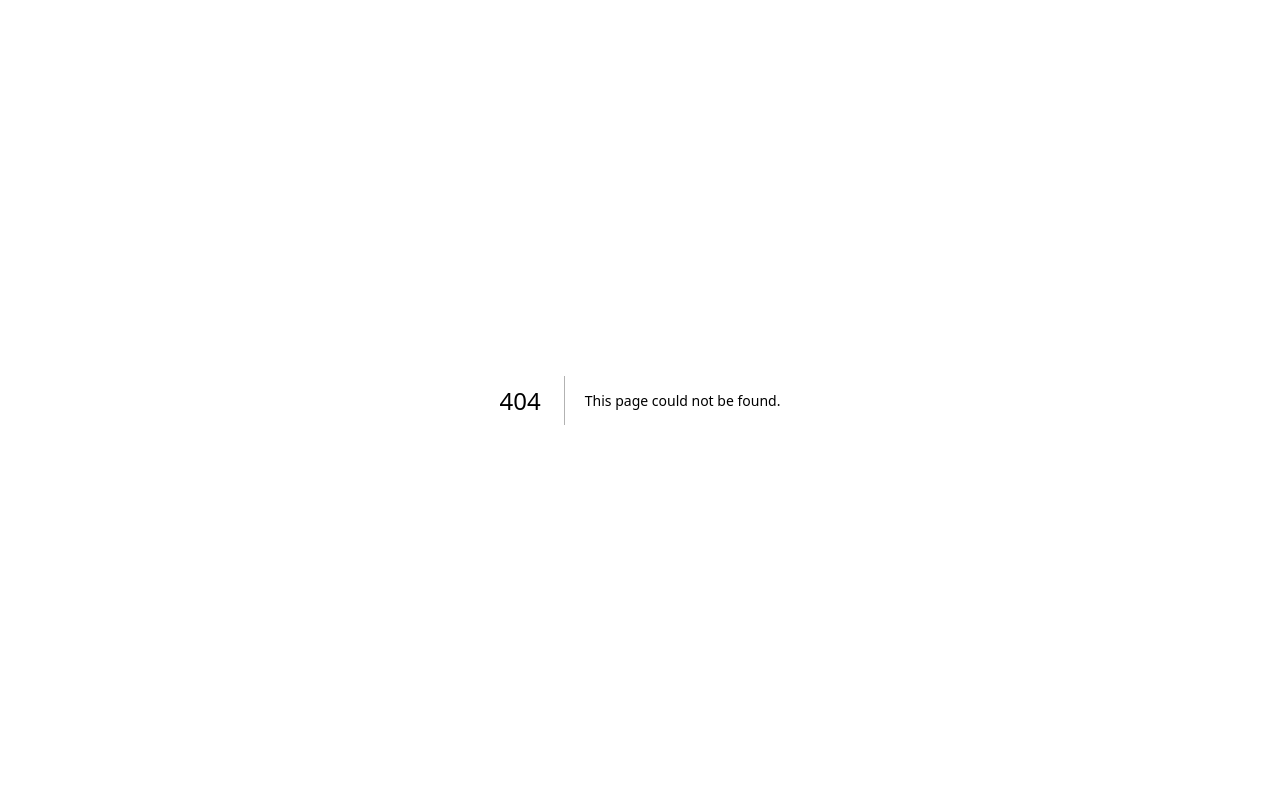
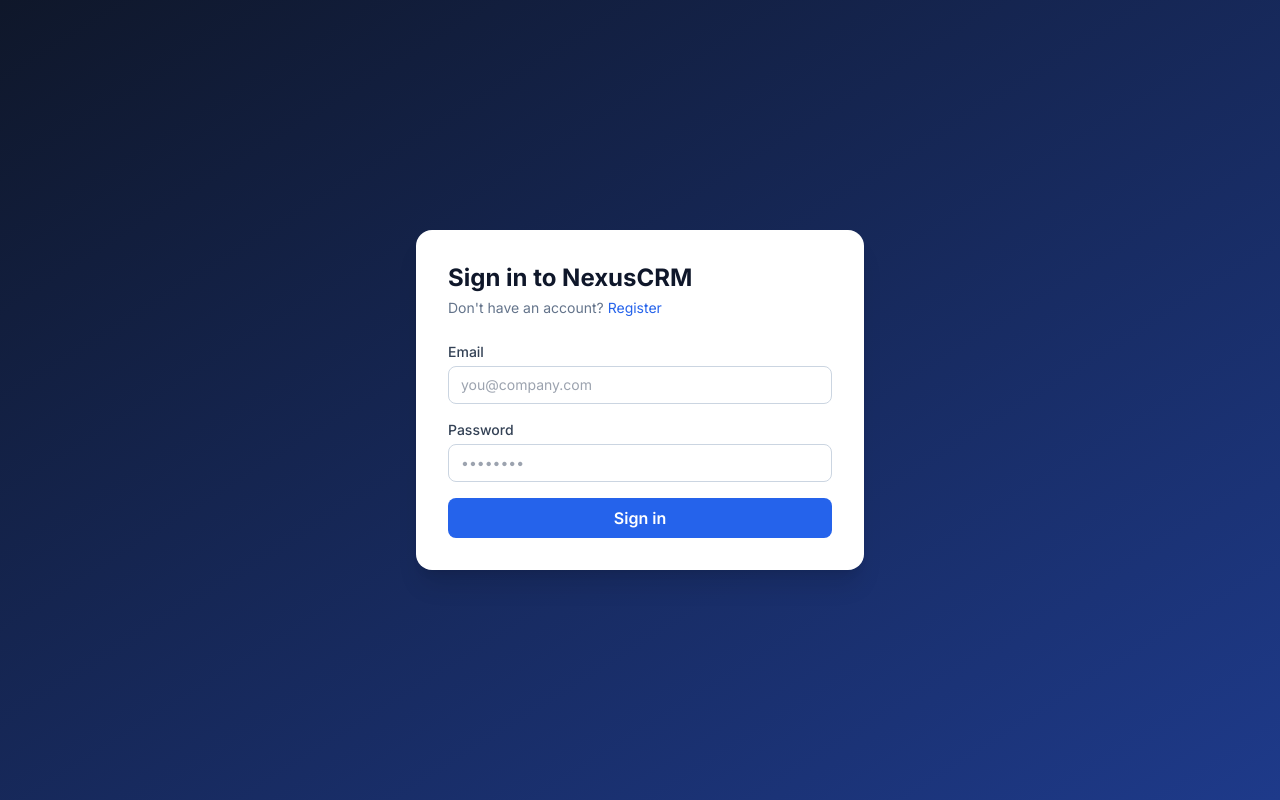
Before and after one commit to kushdab/nexuscrm, a Next.js app in the folder frontend/: page /login in a window 1280 px wide. Before the commit this address had no page. Built offline with nearby package versions, Linux system fonts and the light colour scheme.

Commit message:
feat: add login page with JWT auth

```diff
--- /dev/null
+++ b/frontend/src/app/login/page.tsx
@@ -0,0 +1,83 @@
+'use client'
+import { useState, FormEvent } from 'react'
+import { useRouter } from 'next/navigation'
+import Link from 'next/link'
+
+const API = process.env.NEXT_PUBLIC_API_URL || ''
+
+export default function LoginPage() {
+  const router = useRouter()
+  const [email, setEmail] = useState('')
+  const [password, setPassword] = useState('')
+  const [error, setError] = useState('')
+  const [loading, setLoading] = useState(false)
+
+  async function handleSubmit(e: FormEvent) {
+    e.preventDefault()
+    setError('')
+    setLoading(true)
+    try {
+      const res = await fetch(`${API}/api/v1/auth/login`, {
+        method: 'POST',
+        headers: { 'Content-Type': 'application/x-www-form-urlencoded' },
+        body: new URLSearchParams({ username: email, password }),
+      })
+      if (!res.ok) {
+        const d = await res.json().catch(() => ({}))
+        throw new Error(d.detail || 'Invalid credentials')
+      }
+      const { access_token } = await res.json()
+      localStorage.setItem('crm_token', access_token)
+      router.push('/dashboard')
+    } catch (err: unknown) {
+      setError(err instanceof Error ? err.message : 'Login failed')
+    } finally {
+      setLoading(false)
+    }
+  }
+
+  return (
+    <main className="min-h-screen flex items-center justify-center bg-gradient-to-br from-slate-900 to-blue-900 px-4">
+      <div className="bg-white rounded-2xl shadow-xl p-8 w-full max-w-md">
+        <h1 className="text-2xl font-bold text-slate-900 mb-1">Sign in to NexusCRM</h1>
+        <p className="text-sm text-slate-500 mb-6">
+          Don&apos;t have an account?{' '}
+          <Link href="/register" className="text-blue-600 hover:underline">Register</Link>
+        </p>
+
+        {error && (
+          <div className="mb-4 p-3 bg-red-50 border border-red-200 text-red-700 rounded-lg text-sm">
+            {error}
+          </div>
+        )}
+
+        <form onSubmit={handleSubmit} className="space-y-4">
+          <div>
+            <label className="block text-sm font-medium text-slate-700 mb-1">Email</label>
+            <input
+              type="email" required value={email}
+              onChange={e => setEmail(e.target.value)}
+              className="w-full border border-slate-300 rounded-lg px-3 py-2 text-sm focus:outline-none focus:ring-2 focus:ring-blue-500"
+              placeholder="you@company.com"
+            />
+          </div>
+          <div>
+            <label className="block text-sm font-medium text-slate-700 mb-1">Password</label>
+            <input
+              type="password" required value={password}
+              onChange={e => setPassword(e.target.value)}
+              className="w-full border border-slate-300 rounded-lg px-3 py-2 text-sm focus:outline-none focus:ring-2 focus:ring-blue-500"
+              placeholder="••••••••"
+            />
+          </div>
+          <button
+            type="submit" disabled={loading}
+            className="w-full py-2 bg-blue-600 hover:bg-blue-700 disabled:opacity-50 text-white font-semibold rounded-lg transition-colors"
+          >
+            {loading ? 'Signing in…' : 'Sign in'}
+          </button>
+        </form>
+      </div>
+    </main>
+  )
+}
```
